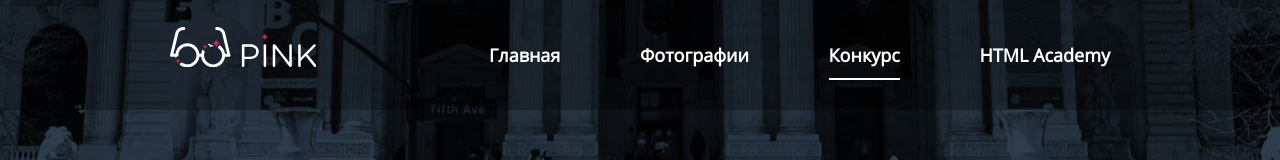
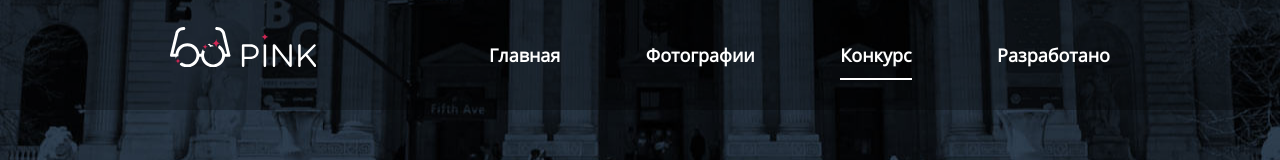
Before and after one commit to Shv-sergey70/6-pink, a website: page source/form.html in a window 1280 px wide. Shown: the top 160 px of the page. Drawn offline with Linux system fonts and the light colour scheme; files whose address does not match are found by name.

Commit message:
Исправлен раздел разработано

```diff
--- a/source/form.html
+++ b/source/form.html
@@ -132,7 +132,7 @@
                   <li class="main-nav__item"><a class="main-nav__link" href="index.html">Главная</a></li>
                   <li class="main-nav__item"><a class="main-nav__link" href="photo.html">Фотографии</a></li>
                   <li class="main-nav__item"><a class="main-nav__link main-nav--active">Конкурс</a></li>
-                  <li class="main-nav__item"><a class="main-nav__link" href="#">HTML Academy</a></li>
+                  <li class="main-nav__item"><a class="main-nav__link" href="https://vk.com/shv.sergey">Разработано</a></li>
                 </ul>
               </div>
             </div>
```
Also changed, not shown: source/index.html (+1 -1 lines), source/photo.html (+1 -1 lines).
